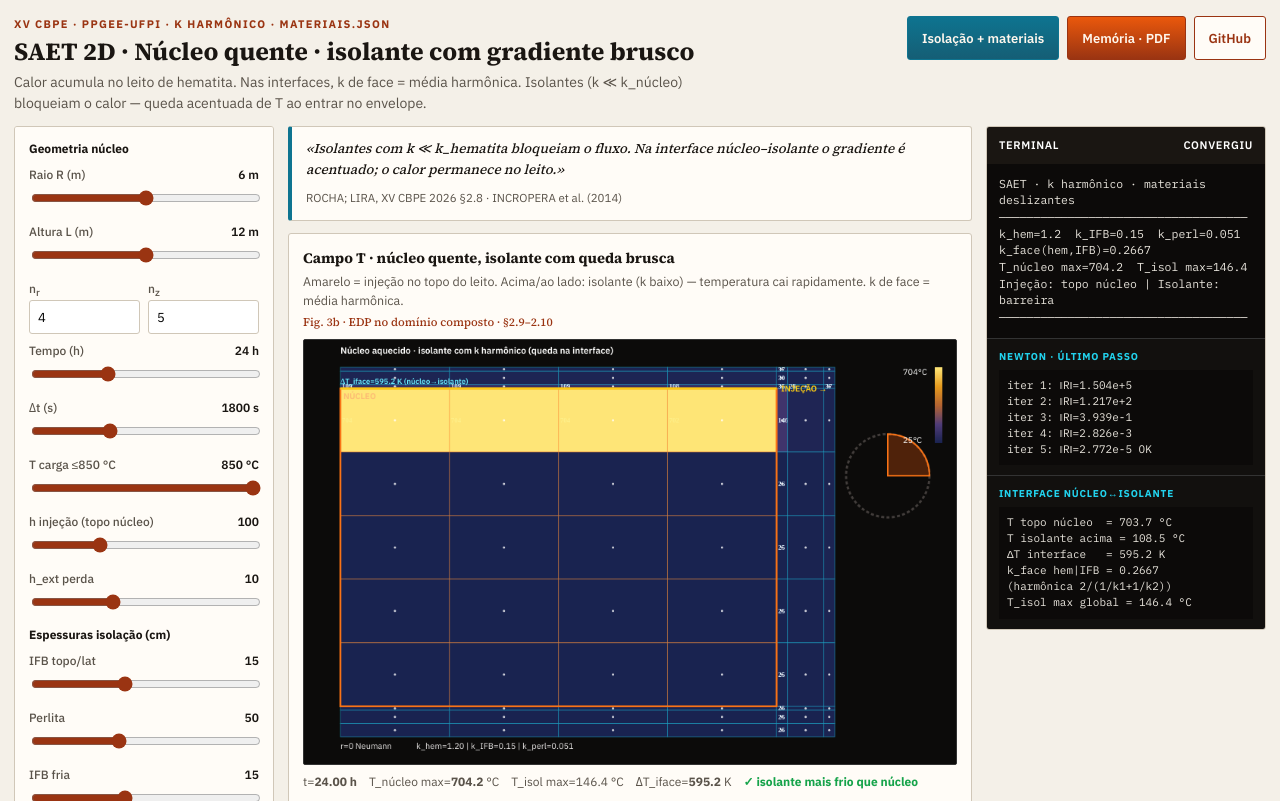
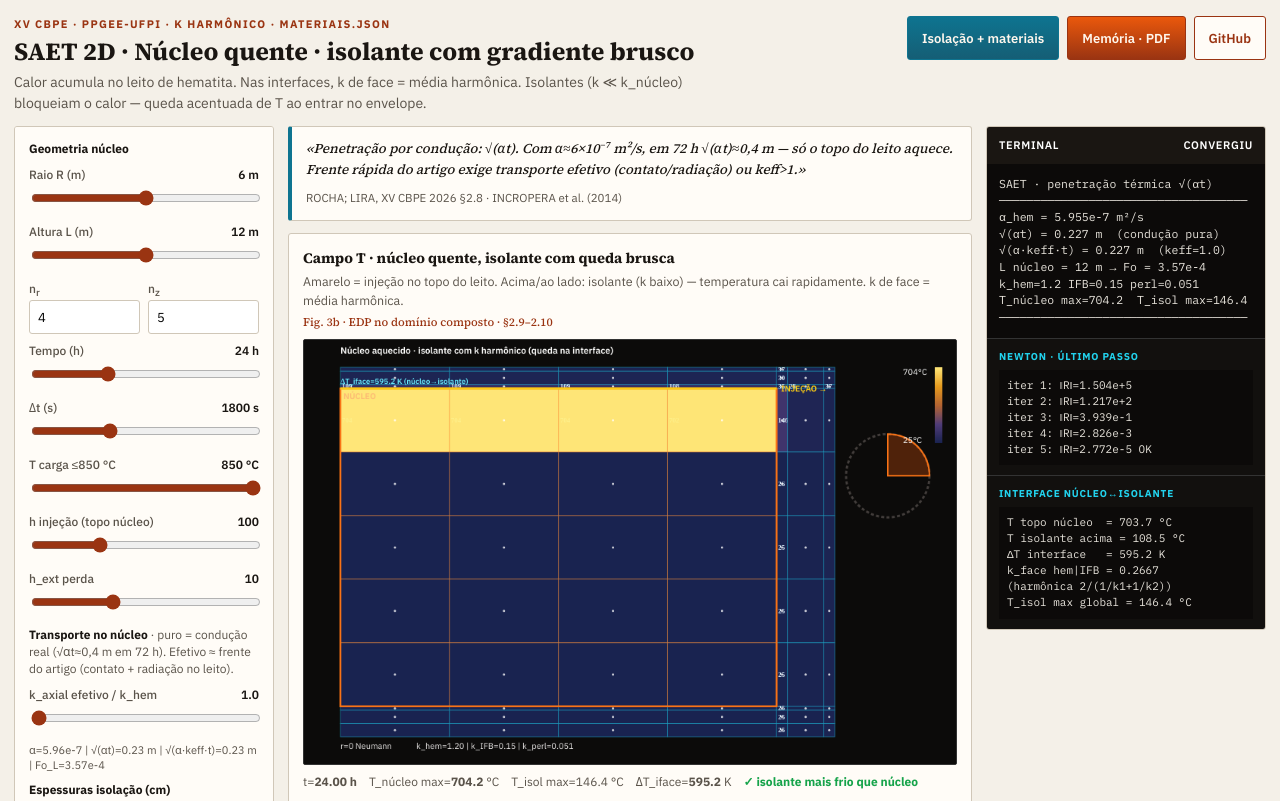
Before and after one commit to EngRocha1/saet-forma-canonica, a plain HTML site: page index.html in a window 1280 px wide. Shown: the top 801 px of the page. Drawn offline with nearby package versions, Linux system fonts and the light colour scheme.

Commit message:
docs+feat: diagnostico √(αt) e k_axial efetivo para frente termica do artigo

```diff
--- a/index.html
+++ b/index.html
@@ -94,6 +94,9 @@ canvas{width:100%;height:auto;display:block;background:#111;border:1px solid #33
   <label>T carga ≤850 °C <span id="v-tc">850 °C</span><input id="tc" type="range" min="200" max="850" step="10" value="850"/></label>
   <label>h injeção (topo núcleo) <span id="v-ht">100</span><input id="ht" type="range" min="20" max="300" step="5" value="100"/></label>
   <label>h_ext perda <span id="v-hext">10</span><input id="hext" type="range" min="2" max="25" step="1" value="10"/></label>
+  <p class="note"><b style="color:var(--ink)">Transporte no núcleo</b> · puro = condução real (√αt≈0,4 m em 72 h). Efetivo ≈ frente do artigo (contato + radiação no leito).</p>
+  <label>k_axial efetivo / k_hem <span id="v-keff">1.0</span><input id="keff" type="range" min="1" max="80" step="1" value="1"/></label>
+  <p class="note" id="note-alpha" style="font-size:11px">α e √(αt) calculados após simular.</p>
   <p class="note"><b style="color:var(--ink)">Espessuras isolação (cm)</b></p>
   <label>IFB topo/lat <span id="v-e1">15</span><input id="e1" type="range" min="5" max="30" step="1" value="15"/></label>
   <label>Perlita <span id="v-e2">50</span><input id="e2" type="range" min="20" max="100" step="5" value="50"/></label>
@@ -139,7 +142,7 @@ canvas{width:100%;height:auto;display:block;background:#111;border:1px solid #33
 </aside>
 <div>
   <div class="quote">
-    <p>«Isolantes com k ≪ k_hematita bloqueiam o fluxo. Na interface núcleo–isolante o gradiente é acentuado; o calor permanece no leito.»</p>
+    <p>«Penetração por condução: √(αt). Com α≈6×10⁻⁷ m²/s, em 72 h √(αt)≈0,4 m — só o topo do leito aquece. Frente rápida do artigo exige transporte efetivo (contato/radiação) ou keff>1.»</p>
     <cite>ROCHA; LIRA, XV CBPE 2026 §2.8 · INCROPERA et al. (2014)</cite>
   </div>
   <figure>
@@ -284,6 +287,7 @@ function buildMesh(){
 function residualDiag(T,Told,p,M,dt){
   var nr=M.nr, nz=M.nz, N=nr*nz;
   var R=new Float64Array(N), diag=new Float64Array(N);
+  var keff = (p && p.keff) ? p.keff : 1.0;
   var i,j,g;
   for(j=0;j<nz;j++){
     for(i=0;i<nr;i++){
@@ -311,7 +315,10 @@ function residualDiag(T,Told,p,M,dt){
       var area=r*dri;
       if(j>0){
         var gT=idx(i,j-1,nr);
-        var kfT=kFace(MAT[M.mat[g]].k, MAT[M.mat[gT]].k);
+        var k1=MAT[M.mat[g]].k, k2=MAT[M.mat[gT]].k;
+        // reforço axial só dentro do núcleo (frente térmica efetiva / artigo)
+        if(M.mat[g]==="hematita" && M.mat[gT]==="hematita"){ k1*=keff; k2*=keff; }
+        var kfT=kFace(k1,k2);
         var coefT=area*kfT/(M.zC(j)-M.zC(j-1));
         R[g]+=coefT*(T[g]-T[gT]); diag[g]+=coefT;
       } else {
@@ -319,7 +326,9 @@ function residualDiag(T,Told,p,M,dt){
       }
       if(j<nz-1){
         var gB=idx(i,j+1,nr);
-        var kfB=kFace(MAT[M.mat[g]].k, MAT[M.mat[gB]].k);
+        var k1b=MAT[M.mat[g]].k, k2b=MAT[M.mat[gB]].k;
+        if(M.mat[g]==="hematita" && M.mat[gB]==="hematita"){ k1b*=keff; k2b*=keff; }
+        var kfB=kFace(k1b,k2b);
         var coefB=area*kfB/(M.zC(j+1)-M.zC(j));
         R[g]-=coefB*(T[gB]-T[g]); diag[g]+=coefB;
       } else {
@@ -351,7 +360,7 @@ function simulate(){
   syncMatFromUI();
   MESH=buildMesh();
   var M=MESH, dt=+$("dt").value, hours=+$("hours").value;
-  var p={hTop:+$("ht").value, hExt:+$("hext").value, Tcharge:+$("tc").value};
+  var p={hTop:+$("ht").value, hExt:+$("hext").value, Tcharge:+$("tc").value, keff:+$("keff").value};
   var steps=Math.max(1,Math.round(hours*3600/dt)), N=M.nr*M.nz;
   var T=new Array(N), i; for(i=0;i<N;i++) T[i]=Tinit;
   frames=[{tH:0,T:T.slice(),hist:[{iter:1,residual:0,nodeResiduals:new Array(N).fill(0)}],nodeResiduals:new Array(N).fill(0)}];
@@ -556,13 +565,20 @@ function renderTerminal(){
     if(j>=M.jCore0&&j<=M.jCoreEnd&&i<=M.iCoreEnd) tCore=Math.max(tCore,t);
     else tIso=Math.max(tIso,t);
   });
-  var log="SAET · k harmônico · materiais deslizantes\n";
+  var alpha = MAT.hematita.k/(MAT.hematita.rho*MAT.hematita.cp);
+  var tSec = f.tH*3600;
+  var delta = Math.sqrt(alpha*tSec);
+  var deltaEff = Math.sqrt(alpha*(p.keff||1)*tSec);
+  var log="SAET · penetração térmica √(αt)\n";
   log+="────────────────────────────────────\n";
-  log+="k_hem="+MAT.hematita.k+"  k_IFB="+MAT.ifb.k+"  k_perl="+MAT.perlita.k+"\n";
-  log+="k_face(hem,IFB)="+fmt(kFace(MAT.hematita.k,MAT.ifb.k),4)+"\n";
+  log+="α_hem = "+alpha.toExponential(3)+" m²/s\n";
+  log+="√(αt) = "+fmt(delta,3)+" m  (condução pura)\n";
+  log+="√(α·keff·t) = "+fmt(deltaEff,3)+" m  (keff="+fmt(p.keff||1,1)+")\n";
+  log+="L núcleo = "+M.L+" m → Fo = "+(alpha*tSec/(M.L*M.L)).toExponential(2)+"\n";
+  log+="k_hem="+MAT.hematita.k+" IFB="+MAT.ifb.k+" perl="+MAT.perlita.k+"\n";
   log+="T_núcleo max="+fmt(tCore,1)+"  T_isol max="+fmt(tIso,1)+"\n";
-  log+="Injeção: topo núcleo | Isolante: barreira\n";
   log+="────────────────────────────────────\n";
+  if($("note-alpha")) $("note-alpha").textContent="α="+alpha.toExponential(2)+" | √(αt)="+fmt(delta,2)+" m | √(α·keff·t)="+fmt(deltaEff,2)+" m | Fo_L="+(alpha*tSec/(M.L*M.L)).toExponential(2);
   $("term-log").textContent=log;
   var ib=""; f.hist.forEach(function(h){ ib+="iter "+h.iter+": ‖R‖="+h.residual.toExponential(3)+(h.residual<1e-4?" OK":"")+"\n"; });
   $("iter-box").textContent=ib;
@@ -584,6 +600,7 @@ function updateLabels(){
   $("v-tc").textContent=$("tc").value+" °C";
   $("v-ht").textContent=$("ht").value;
   $("v-hext").textContent=$("hext").value;
+  if($("v-keff")) $("v-keff").textContent=(+$("keff").value).toFixed(1);
   $("v-R").textContent=$("R").value+" m";
   $("v-L").textContent=$("L").value+" m";
   ["e1","e2","e3","eb1","eb2","eb3"].forEach(function(id){ $("v-"+id).textContent=$(id).value; });
@@ -664,7 +681,7 @@ function makePDF(){
   doc.save("Memoria_SAET_kHarmonico_XV_CBPE.pdf");
 }
 
-["hours","dt","tc","ht","hext","R","L","e1","e2","e3","eb1","eb2","eb3","kh","rh","cph","ki","kp","ks","kv"].forEach(function(id){
+["hours","dt","tc","ht","hext","keff","R","L","e1","e2","e3","eb1","eb2","eb3","kh","rh","cph","ki","kp","ks","kv"].forEach(function(id){
   $(id).addEventListener("input", updateLabels);
   $(id).addEventListener("change", run);
 });
```
